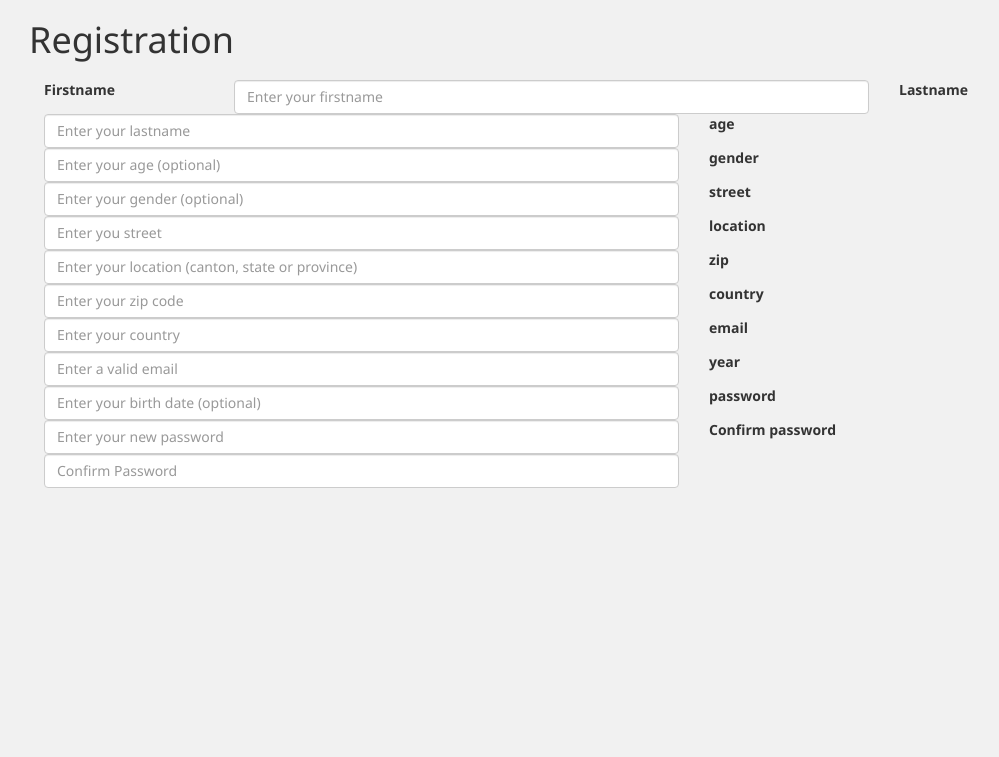
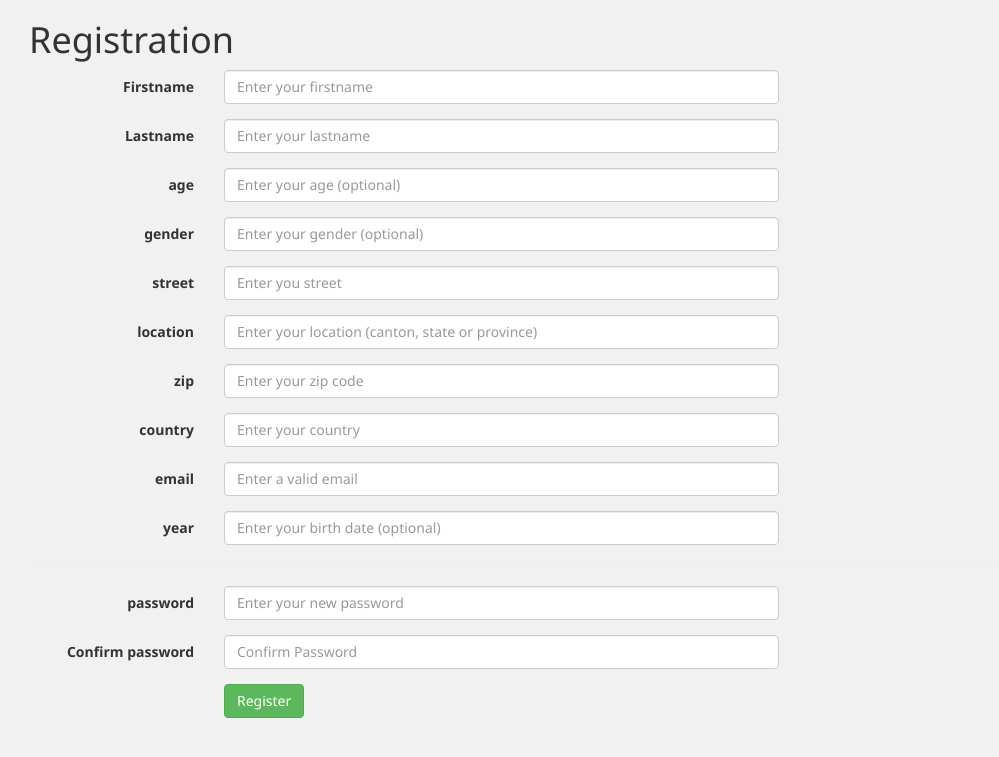
Before and after one commit to Webshop-DevTeam/Webshop, a PHP site: page /sign_up.php in a window 1280 px wide. Shown: the top 757 px of the page, without its empty margins (41-1040 px from the left). Run offline with PHP 8.4, Linux system fonts and the light colour scheme.

Commit message:
a few signup changes

```diff
--- a/sign_up.php
+++ b/sign_up.php
@@ -12,82 +12,84 @@
 <body>
     <div class="container">
         <h1>Registration</h1>
-        <form method="post" action="register.php">
+        <form class="form-horizontal" method="post" action="register.php">
             <div class="form-group">
                 <label class="control-label col-sm-2" for="firstname">Firstname</label>
-                <div class="col-sm-7">
+                <div class="col-sm-6">
                     <input type="text" class="form-control" id="firstname" placeholder="Enter your firstname" name="firstname">
                 </div>
             </div>
             <div class="form-group">
                 <label class="control-label col-sm-2" for="lastname">Lastname</label>
-                <div class="col-sm-7">
+                <div class="col-sm-6">
                     <input type="text" class="form-control" id="lastname" placeholder="Enter your lastname" name="lastname">
                 </div>
             </div>
             <div class="form-group">
                 <label class="control-label col-sm-2" for="age">age</label>
-                <div class="col-sm-7">
+                <div class="col-sm-6">
                     <input type="number" class="form-control" id="age" placeholder="Enter your age (optional)" name="age">
                 </div>
             </div>
             <div class="form-group">
                 <label class="control-label col-sm-2" for="gender">gender</label>
-                <div class="col-sm-7">
+                <div class="col-sm-6">
                     <input type="text" class="form-control" id="gender" placeholder="Enter your gender (optional)" name="gender">
                 </div>
             </div>
             <div class="form-group">
                 <label class="control-label col-sm-2" for="street">street</label>
-                <div class="col-sm-7">
+                <div class="col-sm-6">
                     <input type="text" class="form-control" id="street" placeholder="Enter you street" name="street">
                 </div>
             </div>
             <div class="form-group">
                 <label class="control-label col-sm-2" for="location">location</label>
-                <div class="col-sm-7">
+                <div class="col-sm-6">
                     <input type="text" class="form-control" id="location" placeholder="Enter your location (canton, state or province)" name="location">
                 </div>
             </div>
             <div class="form-group">
                 <label class="control-label col-sm-2" for="zip">zip</label>
-                <div class="col-sm-7">
+                <div class="col-sm-6">
                     <input type="number" class="form-control" id="zip" placeholder="Enter your zip code" name="zip">
                 </div>
             </div>
             <div class="form-group">
                 <label class="control-label col-sm-2" for="country">country</label>
-                <div class="col-sm-7">
+                <div class="col-sm-6">
                     <input type="text" class="form-control" id="country" placeholder="Enter your country" name="country">
                 </div>
             </div>
             <div class="form-group">
                 <label class="control-label col-sm-2" for="email">email</label>
-                <div class="col-sm-7">
+                <div class="col-sm-6">
                     <input type="email" class="form-control" id="email" placeholder="Enter a valid email" name="email">
                 </div>
             </div>
             <div class="form-group">
                 <label class="control-label col-sm-2" for="year">year</label>
-                <div class="col-sm-7">
+                <div class="col-sm-6">
                     <input type="text" class="form-control" id="year" placeholder="Enter your birth date (optional)" name="year">
                 </div>
             </div>
             <hr />
             <div class="form-group">
                 <label class="control-label col-sm-2" for="email">password</label>
-                <div class="col-sm-7">
+                <div class="col-sm-6">
                     <input type="password" class="form-control" id="pwd_1" placeholder="Enter your new password" name="password_1">
                 </div>
             </div>
             <div class="form-group">
                 <label class="control-label col-sm-2" for="email">Confirm password</label>
-                <div class="col-sm-7">
+                <div class="col-sm-6">
                     <input type="password" class="form-control" id="pwd_2" placeholder="Confirm Password" name="password_2">
                 </div>
             </div>
-            <div class="input_group">
-                <button type="submit" name="Register" class="btn">
+            <div class="form-group">
+                <div class="col-sm-offset-2 col-sm-10">
+                    <button type="button" class="btn btn-success">Register</button>
+                </div>
             </div>
         </form>
     </div>
```
